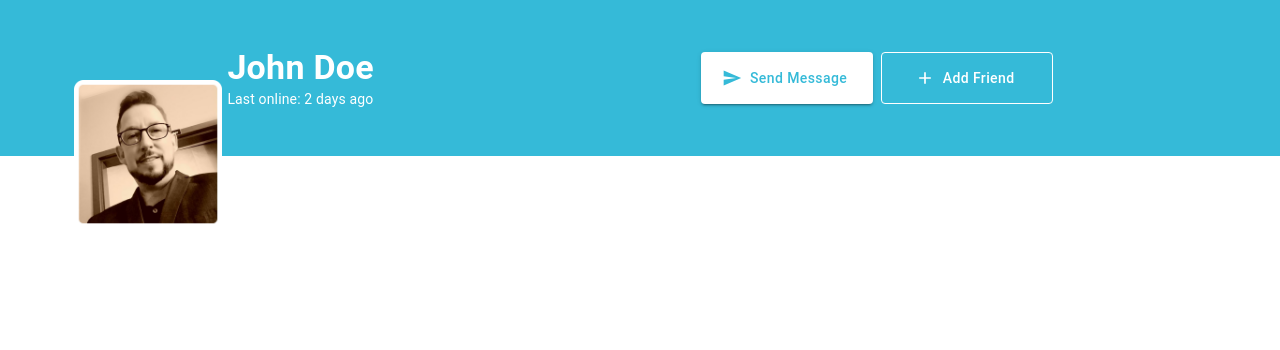
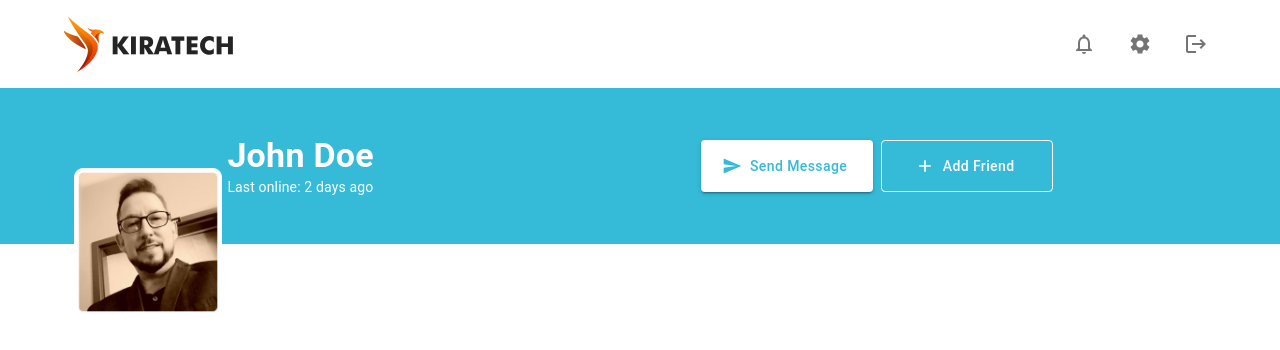
Before and after one commit to DevLukeHere/nextjs-list-users, a Next.js app: page / in a window 1280 px wide. Shown: the top 350 px of the page. Built offline with nearby package versions, Linux system fonts and the light colour scheme.

Commit message:
feat: create & import navbar component

```diff
--- /dev/null
+++ b/app/components/NavBar.tsx
@@ -0,0 +1,44 @@
+"use client";
+
+import Image from "next/image";
+import logo from "../../public/images/logo.png";
+import Container from "@mui/material/Container";
+import Box from "@mui/material/Box";
+import NotificationsNoneIcon from "@mui/icons-material/NotificationsNone";
+import SettingsIcon from "@mui/icons-material/Settings";
+import LogoutIcon from "@mui/icons-material/Logout";
+import IconButton from "@mui/material/IconButton";
+
+export default function NavBar() {
+  return (
+    <nav>
+      <Container
+        sx={{
+          display: "flex",
+          alignItems: "center",
+          justifyContent: "space-between",
+          padding: "1rem 0",
+        }}
+      >
+        <Image src={logo} alt="kiratech logo" width="170" height="56" />
+        <Box
+          sx={{
+            display: "grid",
+            gridTemplateColumns: "1fr 1fr 1fr",
+            columnGap: "1rem",
+          }}
+        >
+          <IconButton aria-label="notifications">
+            <NotificationsNoneIcon />
+          </IconButton>
+          <IconButton aria-label="settings">
+            <SettingsIcon />
+          </IconButton>
+          <IconButton aria-label="log out">
+            <LogoutIcon />
+          </IconButton>
+        </Box>
+      </Container>
+    </nav>
+  );
+}
--- a/app/layout.tsx
+++ b/app/layout.tsx
@@ -1,21 +1,26 @@
-import './globals.css'
-import { Inter } from 'next/font/google'
+import react, { ReactNode } from "react";
+import "./globals.css";
+import { Inter } from "next/font/google";
+import NavBar from "./components/NavBar";
 
-const inter = Inter({ subsets: ['latin'] })
+const inter = Inter({ subsets: ["latin"] });
 
 export const metadata = {
-  title: 'Create Next App',
-  description: 'Generated by create next app',
-}
+  title: "Create Next App",
+  description: "Generated by create next app",
+};
 
 export default function RootLayout({
   children,
 }: {
-  children: React.ReactNode
+  children: ReactNode;
 }) {
   return (
     <html lang="en">
-      <body className={inter.className}>{children}</body>
+      <body className={inter.className}>
+        <NavBar />
+        {children}
+      </body>
     </html>
-  )
+  );
 }
```
